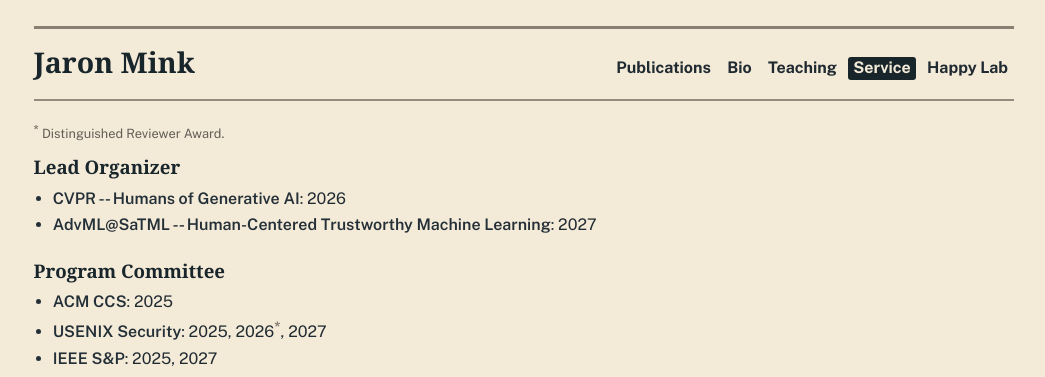
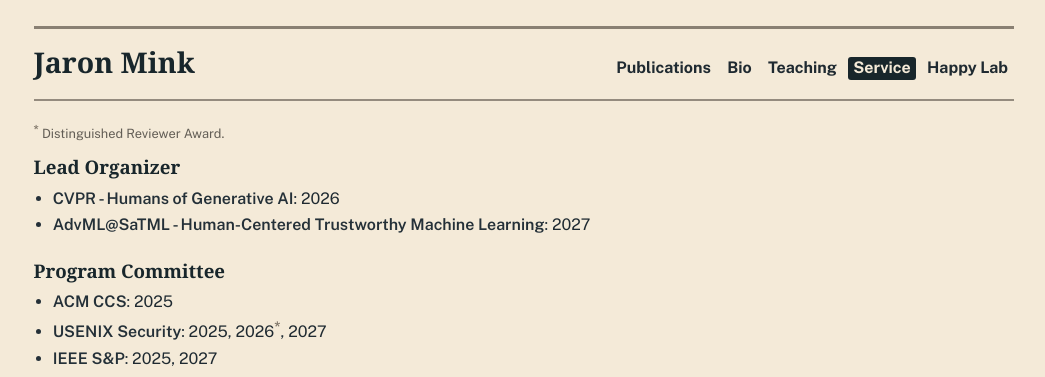
Before and after one commit to JaronMink/personal-website, a Jekyll site: the page built from service.md, in a window 1280 px wide. Shown: the top 377 px of the page, without its empty margins (109-1154 px from the left). Built offline with Jekyll 4.4.1, drawn with Linux system fonts in a browser that asks for light colours.

Commit message:
Use single hyphens in organizer titles

```diff
--- a/_data/service.yml
+++ b/_data/service.yml
@@ -1,10 +1,10 @@
 - section: Lead Organizer
   entries:
-    - venue: 'CVPR -- Humans of Generative AI'
+    - venue: 'CVPR - Humans of Generative AI'
       links:
         - label: "2026"
           url: https://humansofgenerativeai.github.io/
-    - venue: 'AdvML@SaTML -- Human-Centered Trustworthy Machine Learning'
+    - venue: 'AdvML@SaTML - Human-Centered Trustworthy Machine Learning'
       links:
         - label: "2027"
           url_key: satml27_web
```
